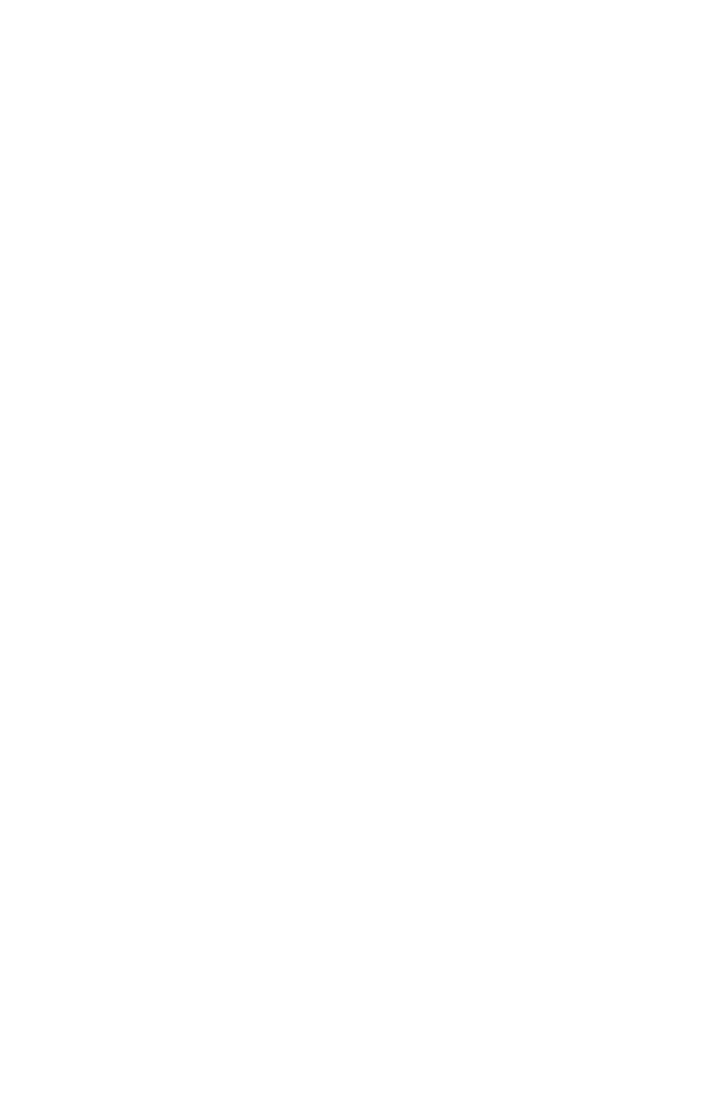
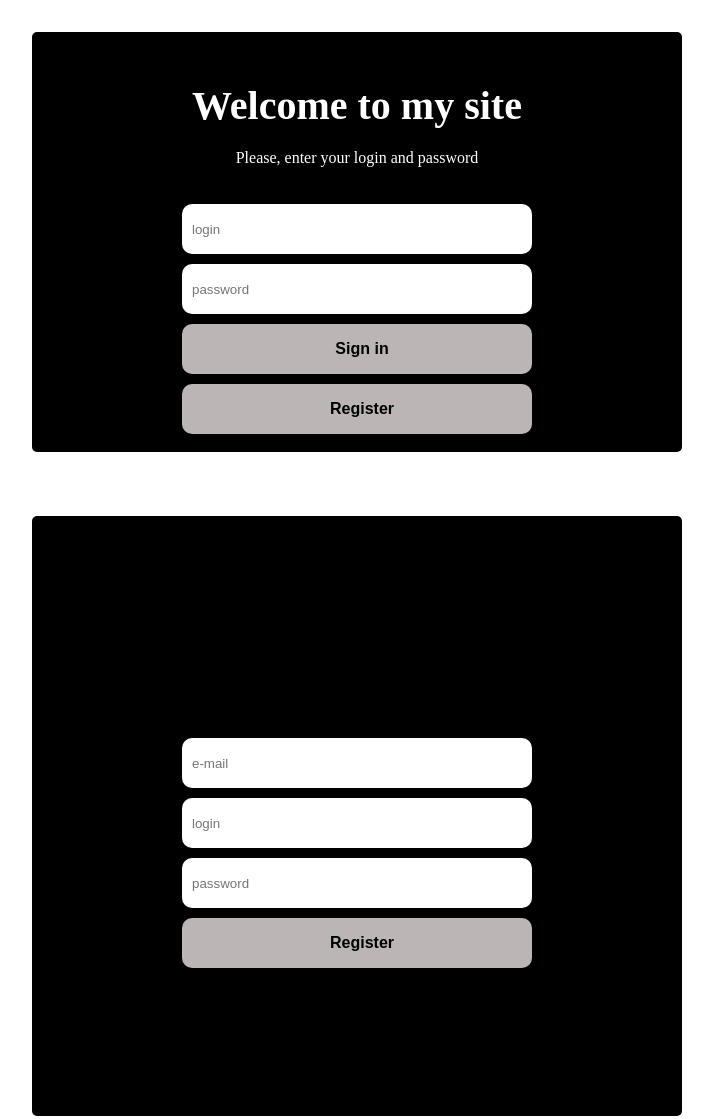
Before and after one commit to Shahlar95/login-parol, a plain HTML site: page index.html in a window 1280 px wide. Shown: the whole page, without its empty margins (283-996 px from the left). Before the commit the page ends 800 px from the top, so only its background shows below. Drawn offline with Linux system fonts and the light colour scheme.

Commit message:
Sign in/ Register

```diff
--- a/app.js
+++ b/app.js
@@ -0,0 +1,8 @@
+function myFunction() {
+    var x = document.getElementById("myInput");
+    if (x.type === "password") {
+      x.type = "text";
+    } else {
+      x.type = "password";
+    }
+  }
--- a/css.css
+++ b/css.css
@@ -0,0 +1,186 @@
+*{
+    padding: 0;
+    margin:0;
+    box-sizing: border-box;
+}
+
+body{
+
+    display: flex;
+    flex-direction: column;
+    justify-content: center;
+    align-items: center;
+
+}
+
+.main{
+
+    width: 650px;
+    height: 420px;
+    background-color: black;
+    display: flex;
+    flex-direction: column;
+    justify-content: space-evenly;
+    align-items: center;
+    margin: 2rem;
+    border-radius: 5px;
+}
+
+.main1{
+
+    width: 650px;
+    height: 350px;
+    background-color: black;
+    display: flex;
+    flex-direction: column;
+    justify-content: center;
+    align-items: center;
+    margin: 2rem;
+}
+.main h1{
+    margin-top: 50px;
+    color:white;
+    font-size: 40px;
+}
+
+.main p{
+
+    color: white;
+    margin-top: 20px;
+}
+
+.main1 input{
+    width: 350px;
+    height: 50px;
+    background-color: white;
+    margin: 5px;
+    border-radius: 10px;
+    padding-left: 10px;
+    border: none;
+}
+
+
+.main1 button{
+
+    width: 350px;
+    height: 50px;
+    background-color: rgb(187, 181, 181);
+    margin: 5px;
+    border-radius: 10px;
+    padding-left: 10px;
+    border: none;
+    font-weight: bold;
+    font-size: 16px;
+    cursor: pointer;
+
+
+
+}
+
+.sign:hover{
+
+    background-color:rgba(182, 178, 178, 0.377);
+    color: white;
+}
+
+
+
+.register{
+    width: 350px;
+    height: 50px;
+    background-color: rgb(187, 181, 181);
+    margin: 5px;
+    border-radius: 10px;
+    padding-left: 10px;
+    border: none;
+    font-weight: bold;
+    font-size: 16px;
+    cursor: pointer;
+}
+.register:hover{
+
+    background-color:rgba(182, 178, 178, 0.377);
+    color: white;
+}
+
+.main3{
+
+    width: 650px;
+    height: 600px;
+    background-color: black;
+    display: flex;
+    flex-direction: column;
+    justify-content: space-evenly;
+    align-items: center;
+    margin: 2rem;
+    border-radius: 5px;
+}
+
+
+.main4{
+
+    width: 650px;
+    height: 350px;
+    background-color: black;
+    display: flex;
+    flex-direction: column;
+    justify-content: center;
+    align-items: center;
+    margin: 2rem;
+}
+
+
+.mailinput{
+    width: 350px;
+    height: 50px;
+    background-color: white;
+    margin: 5px;
+    border-radius: 10px;
+    padding-left: 10px;
+    border: none;
+
+
+}
+
+.reglogin{
+    width: 350px;
+    height: 50px;
+    background-color: white;
+    margin: 5px;
+    border-radius: 10px;
+    padding-left: 10px;
+    border: none;
+
+
+}
+
+
+.regpassword{
+    width: 350px;
+    height: 50px;
+    background-color: white;
+    margin: 5px;
+    border-radius: 10px;
+    padding-left: 10px;
+    border: none;
+
+}
+
+.regsign{
+
+    width: 350px;
+    height: 50px;
+    background-color: rgb(187, 181, 181);
+    margin: 5px;
+    border-radius: 10px;
+    padding-left: 10px;
+    border: none;
+    font-weight: bold;
+    font-size: 16px;
+    cursor: pointer;
+}
+
+.regsign:hover{
+    background-color:rgba(182, 178, 178, 0.377);
+    color: white;
+}
--- a/index.html
+++ b/index.html
@@ -5,11 +5,55 @@
     <meta http-equiv="X-UA-Compatible" content="IE=edge">
     <meta name="viewport" content="width=device-width, initial-scale=1.0">
     <link rel="stylesheet" href="./css.css">
-    <title>Login Parol</title>
+    <title>Document</title>
 </head>
 <body>
 
+    <div class="main">
 
-<script src="./app.js"></script>
+        <h1>Welcome to my site</h1>
+        <p>Please, enter your login and password</p>
+    <div class="main1">
+
+
+        <input type="text" placeholder="login">
+        <input type="password" placeholder="password">
+        <button class="sign" type="submit">Sign in</button>
+        <button class="register" type="submit">Register</button>
+
+
+
+
+    </div>
+
+ </div>
+
+
+
+
+ <div class="main3">
+
+
+    <p>Please, enter your mail,login and password</p>
+
+    <div class="main4">
+
+    <input  class ="mailinput" type="text" placeholder="e-mail">
+    <input  class ="reglogin" type="text" placeholder="login">
+    <input  class ="regpassword" type="password" placeholder="password">
+    <button class="regsign" type="submit">Register </button>
+
+
+
+
+
+</div>
+
+</div>
+
+
+
+
+    <script src="./app.js"></script>
 </body>
 </html>
```
